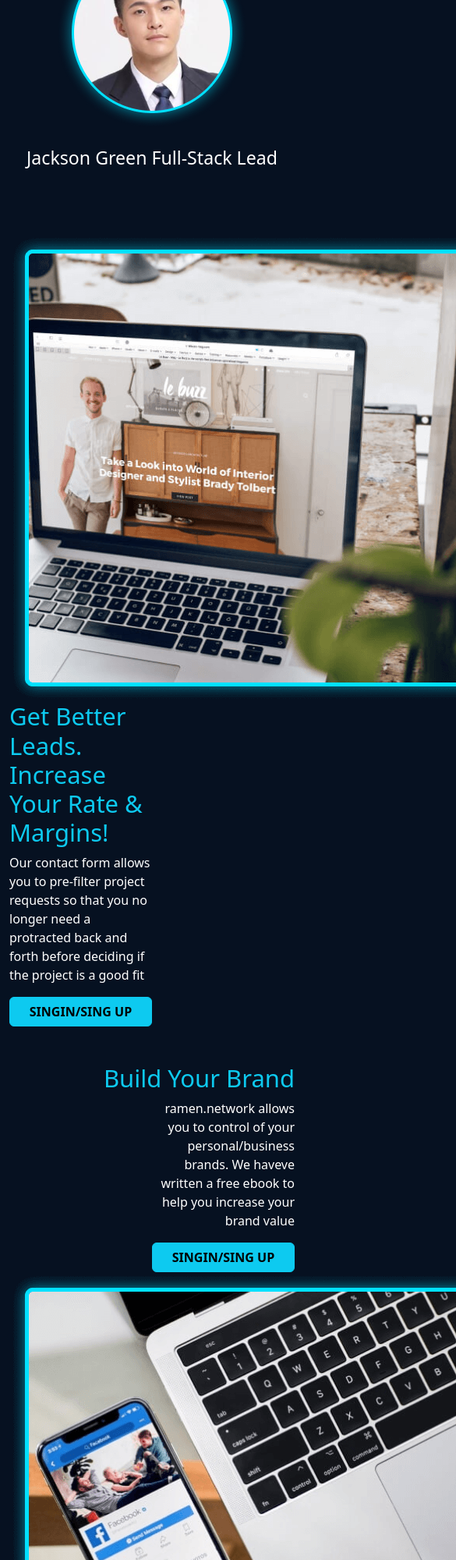
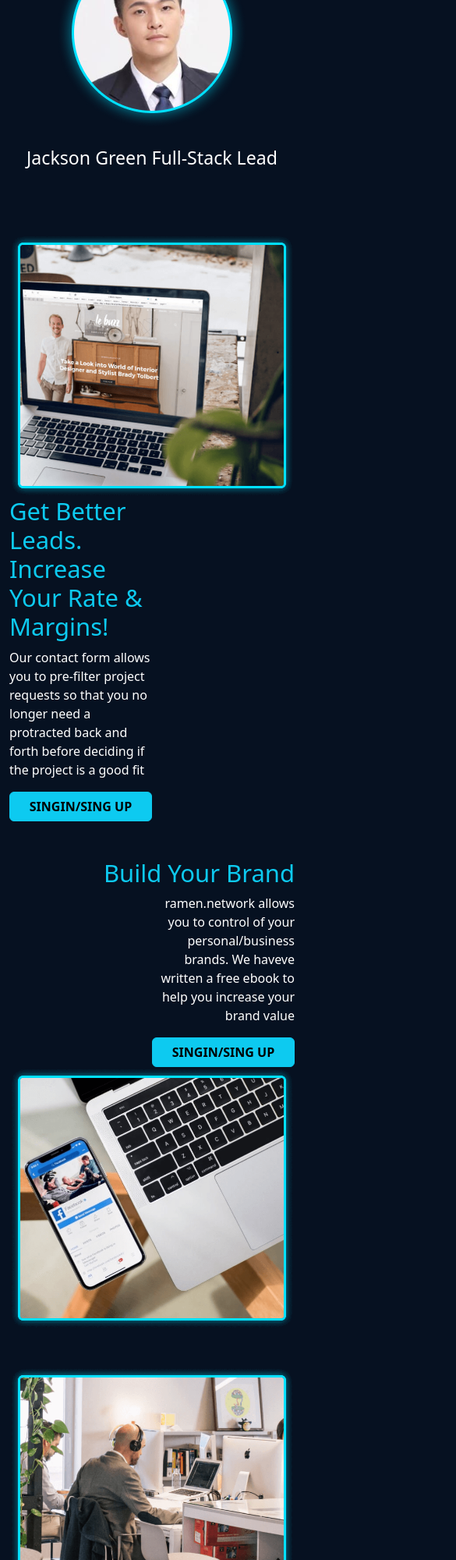
Before and after one commit to jimmyatv/Ramen, a plain HTML site: page index.html in a window 390 px wide. Shown: the part 2731-4731 px from the top of the page at 78% size, 585 px wide, since content can reach past the window. Drawn offline with nearby package versions, Linux system fonts and the light colour scheme.

Commit message:
little correction , img-fluid , header mb

```diff
--- a/index.html
+++ b/index.html
@@ -62,12 +62,11 @@
             <div class="carousel-inner">
                 <div class="carousel-item active">
                     <img src="./img/header1.png" class="d-block w-100" alt="...">
-                    <div class="carousel-caption d-none d-md-block">
+                    <div class="carousel-caption d-none d-md-block mb-5">
                         <h1 class="display-2 text-info fw-bold">Your Freelancer First Network</h1>
                         <p>At ramen.network we put freelancers first, letting them do their best work with the respect &
                             appreciation they deserve</p>
-                        <button type="button" class="btn btn-info px-3 text-uppercase fw-bold me-3">Singin/Sing
-                            up</button>
+                        <button type="button" class="btn btn-info px-3 text-uppercase fw-bold me-3">Singin/Sing up</button>
                     </div>
                 </div>
 
@@ -75,10 +74,8 @@
                     <img src="./img/header2.jpg" class="d-block w-100" alt="...">
                     <div class="carousel-caption d-none d-md-block">
                         <h1 class="display-2 text-info fw-bold">Your Freelancer First Network</h1>
-                        <p class="text-dark">At ramen.network we put freelancers first, letting them do their best work
-                            with the respect & appreciation they deserve</p>
-                        <button type="button" class="btn btn-info px-3 text-uppercase fw-bold me-3">Singin/Sing
-                            up</button>
+                        <p class="text-dark">At ramen.network we put freelancers first, letting them do their best work with the respect & appreciation they deserve</p>
+                        <button type="button" class="btn btn-info px-3 text-uppercase fw-bold me-3">Singin/Sing up</button>
                     </div>
                 </div>
             </div>
@@ -147,7 +144,7 @@
     <section class="cta container-fluid py-5">
         <div class="row text-center">
             <div class="col-md-6">
-                <img src="./img/cta1.png" alt="">
+                <img class="img-fluid" src="./img/cta1.png" alt="">
             </div>
 
             <div class="col-md-6 d-flex flex-column justify-content-center text-start">
@@ -167,13 +164,13 @@
             </div>
 
             <div class="col-md-6">
-                <img src="./img/cta2.png" alt="">
+                <img class="img-fluid" src="./img/cta2.png" alt="">
             </div>
         </div>
 
         <div class="row text-center">
             <div class="col-md-6">
-                <img src="./img/cta3.png" alt="">
+                <img class="img-fluid" src="./img/cta3.png" alt="">
             </div>
 
             <div class="col-md-6 d-flex flex-column justify-content-center text-start">
@@ -202,7 +199,8 @@
             <div class="col-md-3 text-start">
                 <h4 class="text-info h2 pb-3">Community</h4>
                 <ul class="list-unstyled">
-                    <li class="mb-2"><a class="text-decoration-none text-white h6" href="">Why we are building Ramen.Network</a></li>
+                    <li class="mb-2"><a class="text-decoration-none text-white h6" href="">Why we are building
+                            Ramen.Network</a></li>
                     <li class="mb-2"><a class="text-decoration-none text-white h6" href="">Find Freelance Jobs</a></li>
                 </ul>
             </div>
@@ -219,7 +217,8 @@
 
             <div class="col-md-3 text-start">
                 <h4 class="text-info h2 pb-3">Take a look on our project</h4>
-                <a class="btn btn-info text-uppercase fw-bold" href="ourJs.html">dive into our <span class="text-warning">JS</span> </a>
+                <a class="btn btn-info text-uppercase fw-bold" href="ourJs.html">dive into our <span
+                        class="text-warning">JS</span> </a>
             </div>
         </div>
     </footer>
--- a/style.css
+++ b/style.css
@@ -25,10 +25,6 @@ body {
 
 .bg-bodyColor {
     background-color: var(--primary);
-}
-
-.carousel-caption {
-    margin-bottom: 300px;
 }
 
 /* our JS - Grocery List */
```
